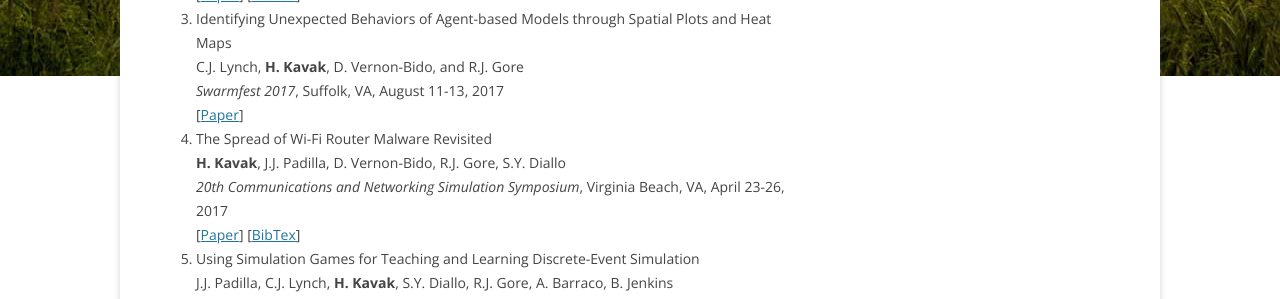
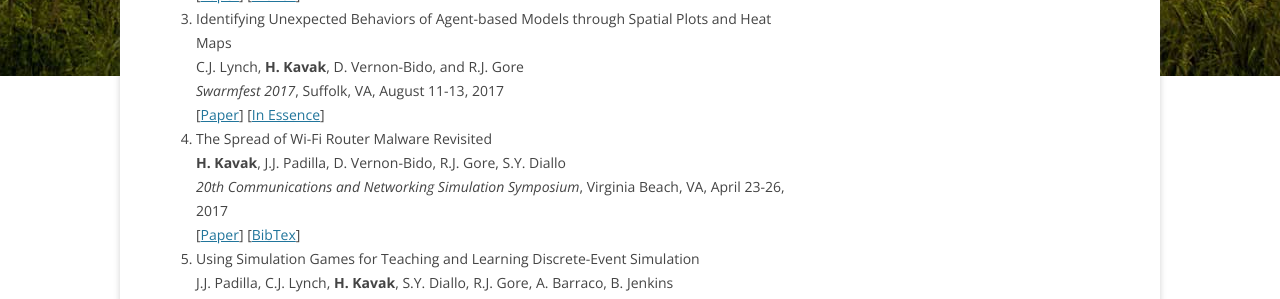
Before and after one commit to hamdikavak/hamdikavak.github.io, a Jekyll site: the page built from publications/index.html, in a window 1280 px wide and 900 px high, scrolled down 787 px. Shown: the part 155-454 px from the top of the window. Built offline with Jekyll 4.4.1, drawn with Linux system fonts in a browser that asks for light colours; nearby versions of some CDN libraries; library files that are not in the unit come from our copies.

Commit message:
HeatMap paper additional decription page is linked.

```diff
--- a/publications/index.html
+++ b/publications/index.html
@@ -54,7 +54,7 @@ current_page_publications: current_page_item
    	C.J. Lynch, <strong>H. Kavak</strong>, D. Vernon-Bido, and R.J. Gore<br />
     <em>Swarmfest 2017</em>, Suffolk, VA, August 11-13, 2017<br />
 	[<a title="RG Archive" href="https://www.researchgate.net/publication/320357182_Identifying_Unexpected_Behaviors_of_Agent-based_Models_through_Spatial_Plots_and_Heat_Maps">Paper</a>]
-
+	[<a title="Detailed Description" href="/research-and-projects/demo/heatmap/">In Essence</a>]
    </li>
   <li>
     The Spread of Wi-Fi Router Malware Revisited<br />
```
